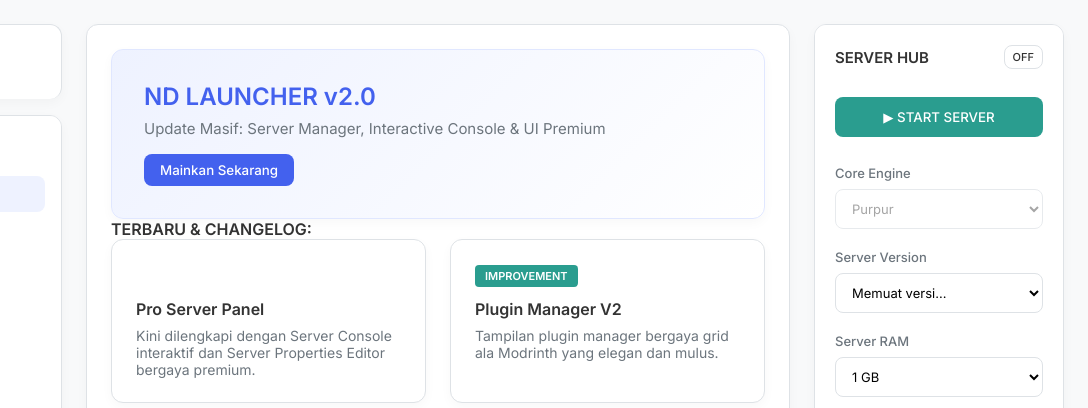
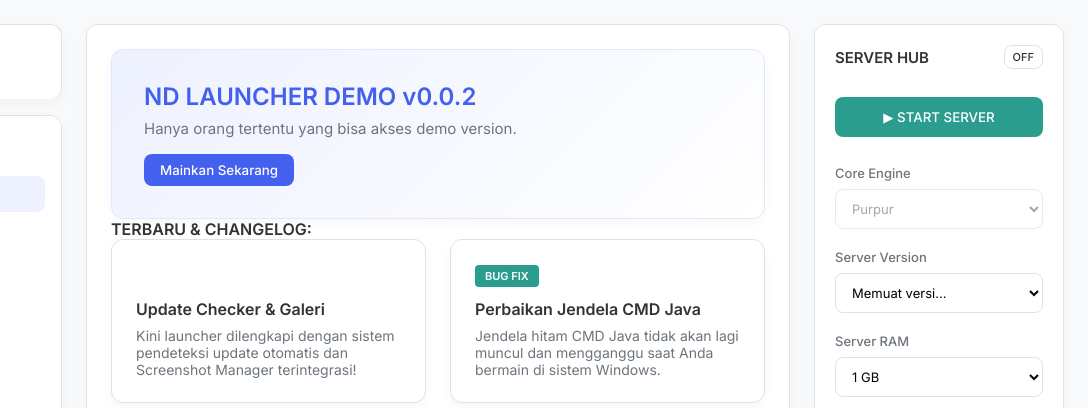
Before and after one commit to Nashdev0/ND-Launcher, a website: page src/index.html in a window 1280 px wide. Shown: the top 408 px of the page, 192-1280 px from the left. Drawn offline with Linux system fonts and the light colour scheme.

Commit message:
fix: Update News Banner to v0.0.2 Demo

```diff
--- a/package.json
+++ b/package.json
@@ -1,7 +1,7 @@
 {
   "name": "tauri-app",
   "private": true,
-  "version": "0.1.0",
+  "version": "0.0.2",
   "type": "module",
   "scripts": {
     "tauri": "tauri"
--- a/src-tauri/Cargo.toml
+++ b/src-tauri/Cargo.toml
@@ -1,6 +1,6 @@
 [package]
 name = "tauri-app"
-version = "0.1.0"
+version = "0.0.2"
 description = "A Tauri App"
 authors = ["you"]
 edition = "2021"
--- a/src-tauri/tauri.conf.json
+++ b/src-tauri/tauri.conf.json
@@ -1,7 +1,7 @@
 {
   "$schema": "https://schema.tauri.app/config/2",
   "productName": "ND Launcher Demo",
-  "version": "0.0.1",
+  "version": "0.0.2",
   "identifier": "com.nd.launcher",
   "build": {
     "frontendDist": "../src"
--- a/src/index.html
+++ b/src/index.html
@@ -83,8 +83,8 @@
       <!-- NEWS VIEW -->
       <div id="view-news">
         <div class="banner panel">
-          <h2 id="news-banner-title">ND LAUNCHER v2.0</h2>
-          <p id="news-banner-desc">Update Masif: Server Manager, Interactive Console & UI Premium</p>
+          <h2 id="news-banner-title">ND LAUNCHER DEMO v0.0.2</h2>
+          <p id="news-banner-desc">Hanya orang tertentu yang bisa akses demo version.</p>
           <button class="btn btn-primary" id="news-banner-btn">Mainkan Sekarang</button>
         </div>
 
@@ -92,13 +92,13 @@
         <div class="grid-2">
           <div class="news-card panel">
             <span class="tag" style="background: var(--primary); color: white;">NEW FEATURE</span>
-            <h4 id="news-release-title">Pro Server Panel</h4>
-            <p id="news-release-desc">Kini dilengkapi dengan Server Console interaktif dan Server Properties Editor bergaya premium.</p>
+            <h4 id="news-release-title">Update Checker & Galeri</h4>
+            <p id="news-release-desc">Kini launcher dilengkapi dengan sistem pendeteksi update otomatis dan Screenshot Manager terintegrasi!</p>
           </div>
           <div class="news-card panel">
-            <span class="tag" style="background: var(--success); color: white;">IMPROVEMENT</span>
-            <h4 id="news-snapshot-title">Plugin Manager V2</h4>
-            <p id="news-snapshot-desc">Tampilan plugin manager bergaya grid ala Modrinth yang elegan dan mulus.</p>
+            <span class="tag" style="background: var(--success); color: white;">BUG FIX</span>
+            <h4 id="news-snapshot-title">Perbaikan Jendela CMD Java</h4>
+            <p id="news-snapshot-desc">Jendela hitam CMD Java tidak akan lagi muncul dan mengganggu saat Anda bermain di sistem Windows.</p>
           </div>
         </div>
       </div>
```
Also changed, not shown: 1 other file.
